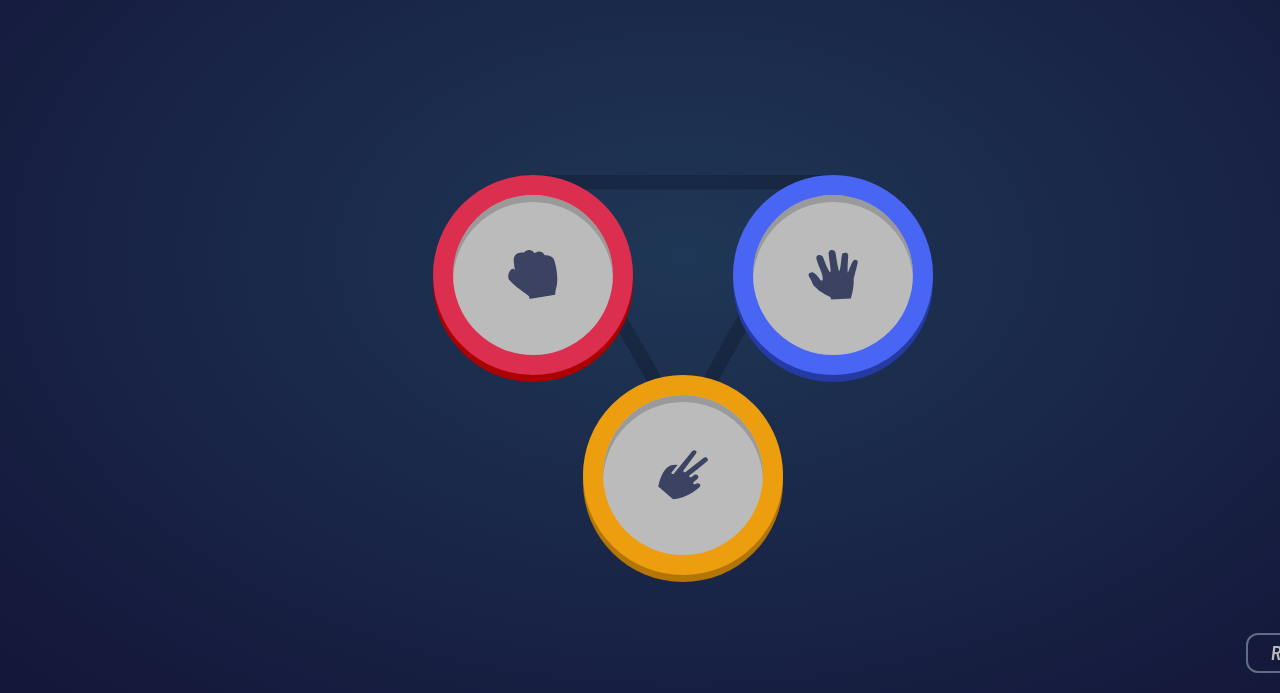
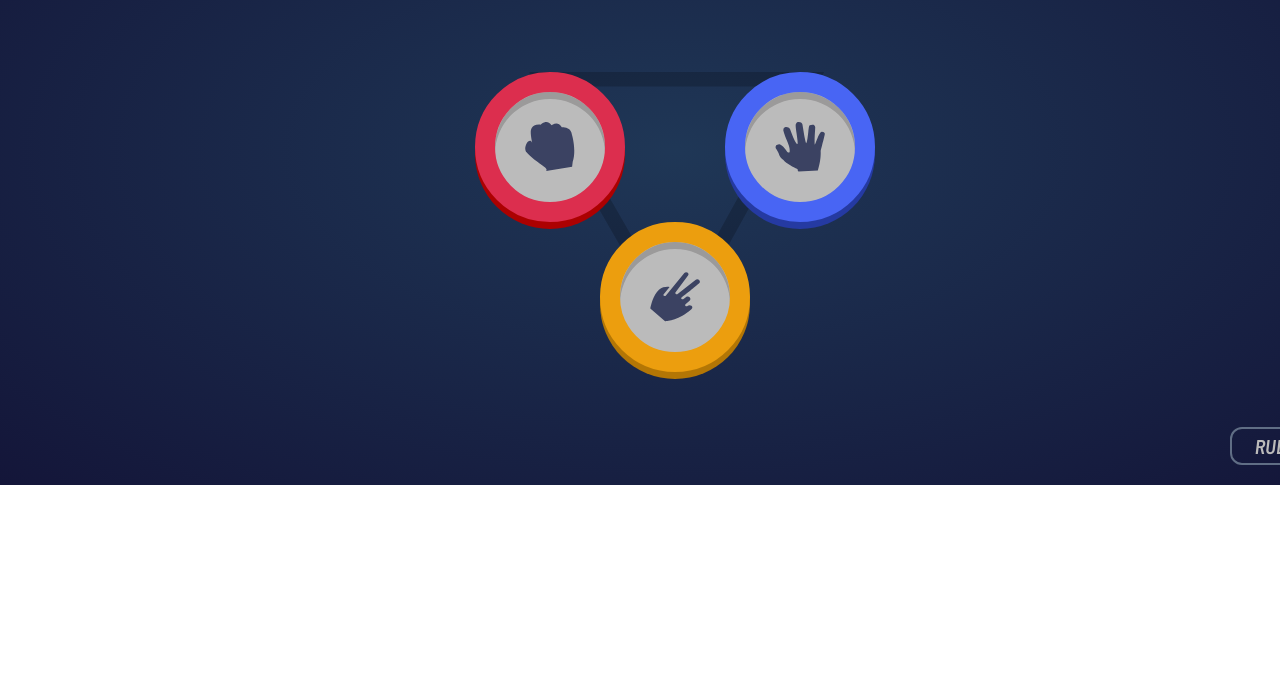
Before and after one commit to laminejuve/rockPaperScissors, a plain HTML site: page index.html in a window 1280 px wide. Shown: the part 183-876 px from the top of the page. After the commit the page ends 800 px from the top, so only its background shows below. Drawn offline with Linux system fonts and the light colour scheme.

Commit message:
adjust tthe display

```diff
--- a/style.css
+++ b/style.css
@@ -7,8 +7,8 @@
 .container {
     display: flex;
     flex-direction: column;
-    width: 1366px;
-    height: 876px;
+    width: 1350px;
+    height: 668px;
     background-image: radial-gradient(hsl(214, 47%, 23%) , hsl(237, 49%, 15%));
     align-items: center;
     justify-content: space-between;
@@ -65,8 +65,8 @@
     display: flex;
 }
 .play{
-    height: 200px;
-    width:200px;
+    height: 150px;
+    width:150px;
     background-color: #bbb;
     border-radius: 50%;
     display: flex;
@@ -89,12 +89,12 @@
 }
 .one{
   display: flex;
-  width: 500PX;
+  width: 400PX;
   justify-content: space-between;
 }
 .two {
     display: flex;
-    height: 800px;
+    height: 600px;
     flex-direction: column;
     justify-content: space-between;
     align-items: center;
```
